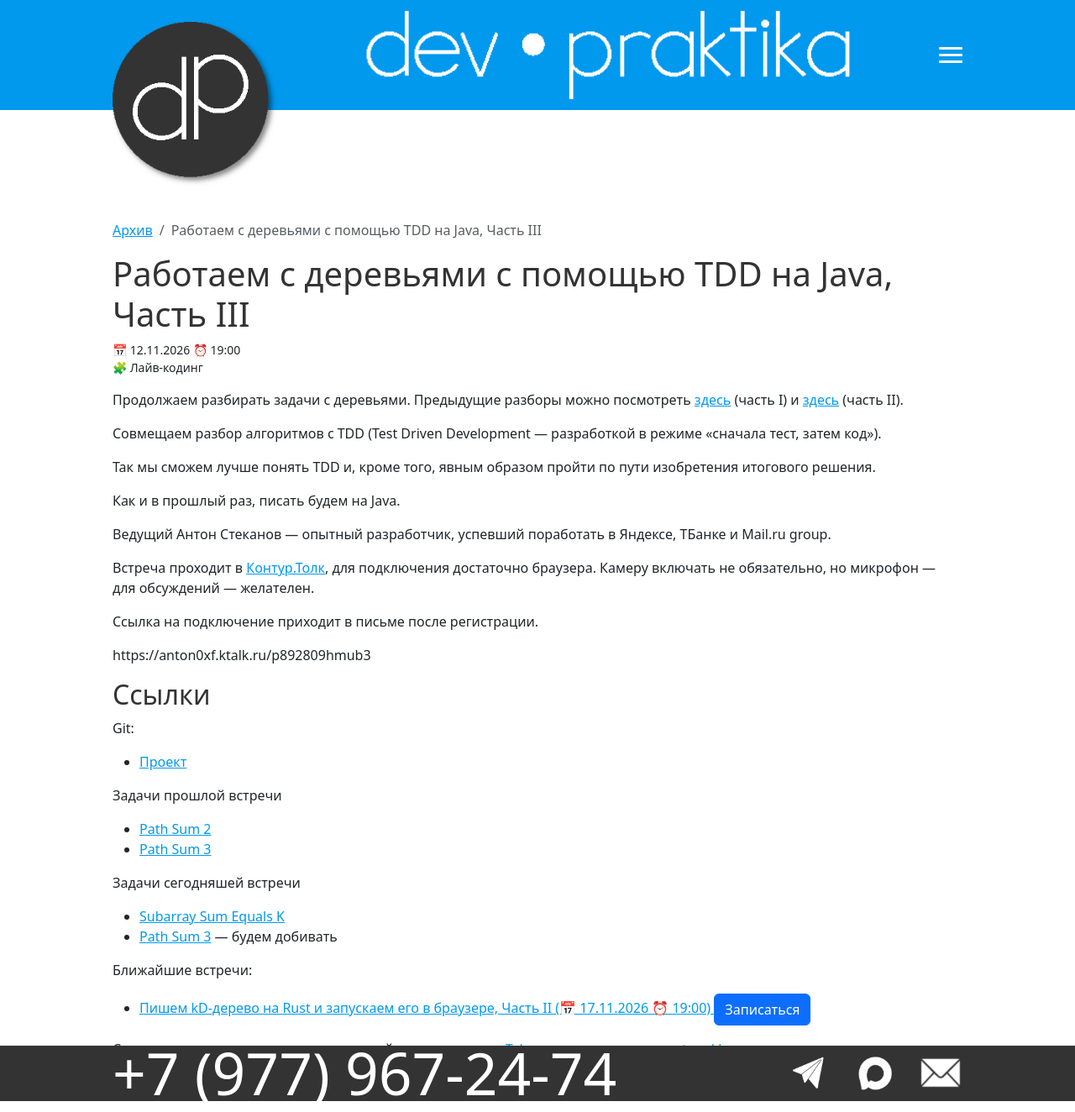
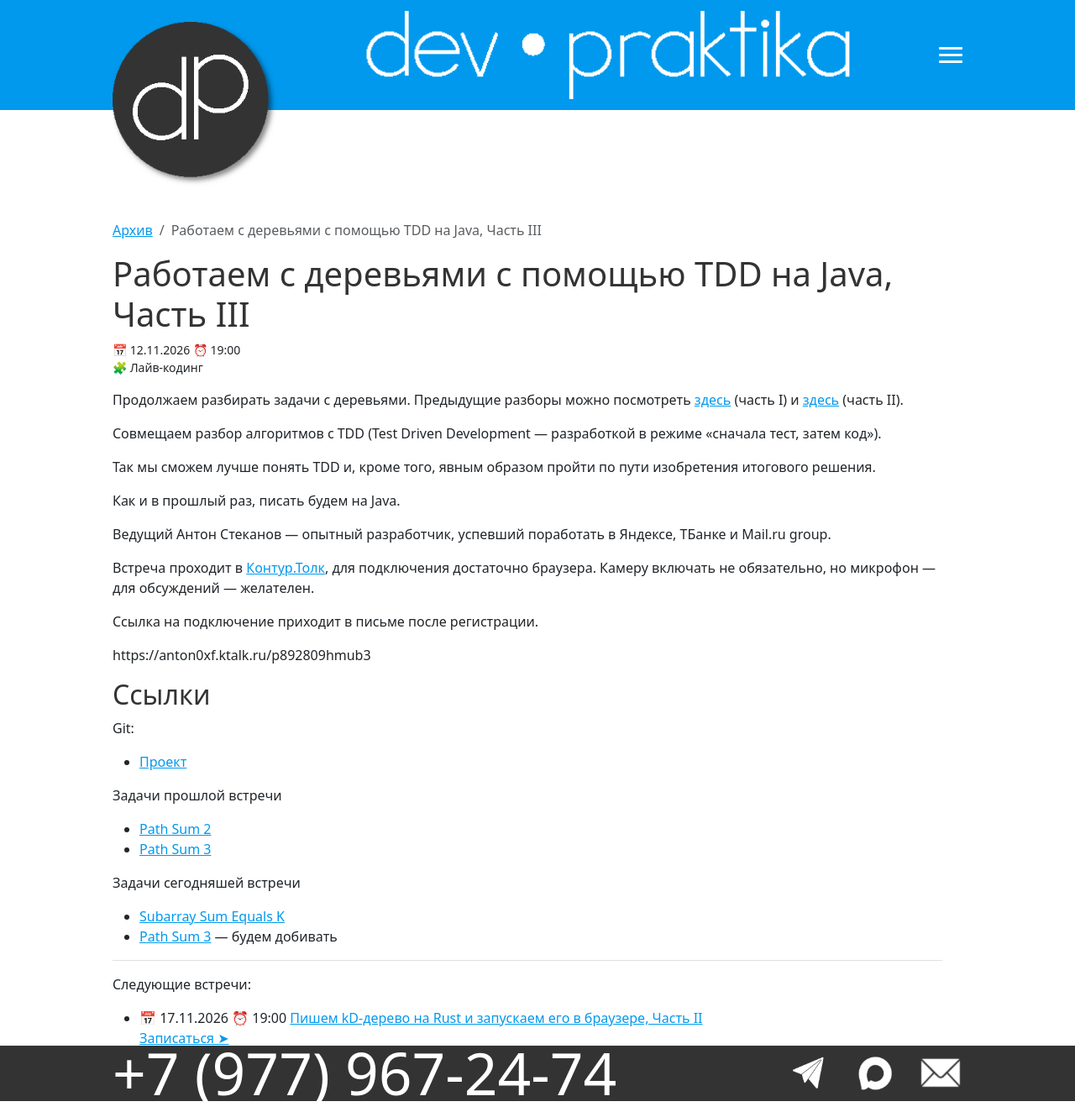
Before and after one commit to devpraktika-ru/devpraktika-ru.github.io, a Jekyll site: the page built from _posts/2026-11-12-live-coding.md, in a window 1280 px wide. Shown: the whole page at 84% size. Built offline with Jekyll 4.4.1, drawn with Linux system fonts in a browser that asks for light colours.

Commit message:
Уложил все изменения в event.html

```diff
--- a/_includes/enroll.html
+++ /dev/null
@@ -1 +0,0 @@
-<a class="btn btn-primary" href="https://networkly.app/event/{{ networkly_id }}?utm_source=devpraktika.ru&amp;utm_medium=organic&amp;utm_campaign=event_{{ networkly_id }}_announcement" data-enroll>Записаться</a>
--- a/_layouts/event.html
+++ b/_layouts/event.html
@@ -36,24 +36,22 @@ layout: default
       {% if page.mark %}
       <p class="fs-5 text-end">Оценка: {{ page.mark }}</p>
       {% endif %}
-      {% if upcoming_events.size == 0 %}
-        <p>В ближайшее время мероприятий не будет.</p>
-        <p>Не переживайте, следите за нашим расписанием в нашем <a href="tg://resolve?domain=devpraktika_channel">Telegram-канале</a> или на <a href="https://networkly.app/community/devpraktika">networkly</a>.</p>
-      {% else %}
-        <p>Ближайшие встречи:</p>
-        <ul>
-        {% for event in upcoming_events %}
-          <li><a href="{{ event.url | relative_url }}">{{ event.title }} (📅 {{ event.date | date: "%d.%m.%Y" }} ⏰ {{ event.date | date: "%H:%M" }}) {% include enroll.html networkly_id=event.networkly_id %}</a></li>
-        {% endfor %}
-        </ul>
-        <p>Следить за анонсами новых мероприятий можно в нашем <a href="tg://resolve?domain=devpraktika_channel">Telegram-канале</a> или на <a href="https://networkly.app/community/devpraktika">networkly</a>.</p>
       {% endif %}
       {% include video.html %}
+      {% if upcoming_events.size > 0 %}
+      <p>Следующие встречи:</p>
+      <ul>
+      {% for event in upcoming_events %}
+        <li>📅 {{ event.date | date: "%d.%m.%Y" }} ⏰ {{ event.date | date: "%H:%M" }} <a href="{{ event.url | relative_url }}">{{ event.title }}</a><br />
+        <a href="https://networkly.app/event/{{ event.networkly_id }}?utm_source=devpraktika.ru&amp;utm_medium=organic&amp;utm_campaign=event_{{ event.networkly_id }}_announcement">Записаться ➤</a></li>
+      {% endfor %}
+      </ul>
+      <p><a href="tg://resolve?domain=devpraktika_channel">Подписаться</a> на канал @devpraktika_channel в Telegram.</p>
     {% else %}
       <div class="row">
         <div class="col-6">
           {% if page.networkly_id %}
-            {% include enroll.html networkly_id=page.networkly_id %}
+          <a class="btn btn-primary" href="https://networkly.app/event/{{ page.networkly_id }}?utm_source=devpraktika.ru&amp;utm_medium=organic&amp;utm_campaign=event_{{ page.networkly_id }}_announcement">Записаться</a>
           {% endif %}
         </div>
         <div class="col-6">
```
